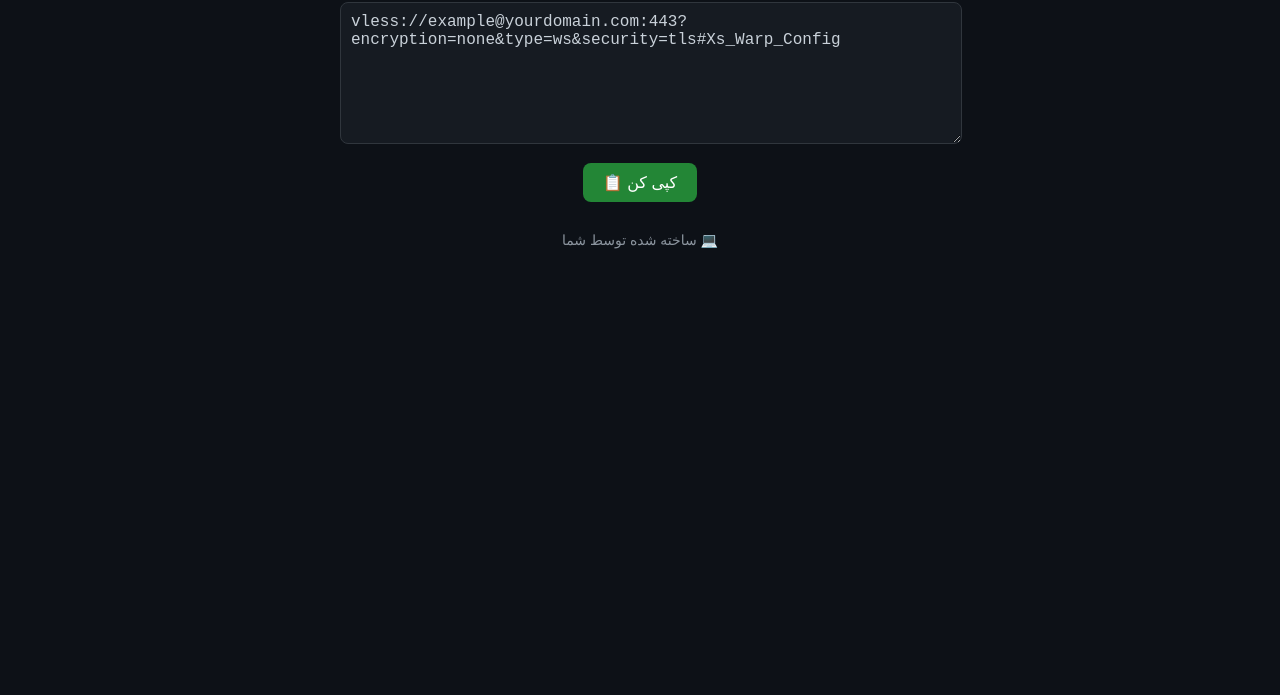
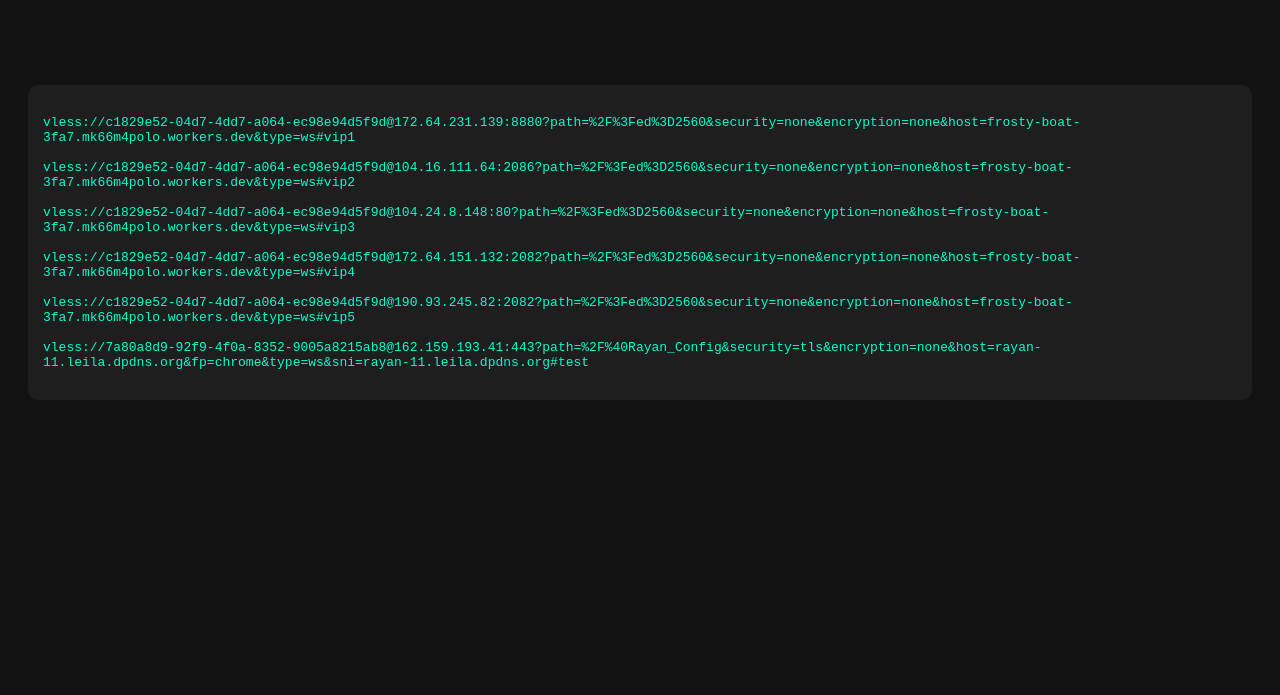
Before and after one commit to mehdi9097f/Netopenbook, a plain HTML site: page index.html in a window 1280 px wide. Shown: the part 105-800 px from the top of the page. Drawn offline with Linux system fonts and the light colour scheme.

Commit message:
Update index.html

```diff
--- a/index.html
+++ b/index.html
@@ -1,77 +1,44 @@
 <!DOCTYPE html>
 <html lang="fa">
 <head>
-  <meta charset="UTF-8" />
-  <meta name="viewport" content="width=device-width, initial-scale=1.0"/>
-  <title>Xs Warp</title>
+  <meta charset="UTF-8">
+  <title>VLESS Configs - VIP</title>
   <style>
     body {
-      background-color: #0d1117;
-      color: #c9d1d9;
-      font-family: sans-serif;
-      text-align: center;
+      background-color: #121212;
+      color: #00ffcc;
+      font-family: monospace;
       padding: 20px;
-    }
-    .container {
-      max-width: 600px;
-      margin: auto;
+      direction: ltr;
+      white-space: pre-wrap;
     }
     h1 {
-      margin-bottom: 20px;
+      text-align: center;
+      color: #ffffff;
     }
-    textarea {
-      width: 100%;
-      height: 120px;
-      background-color: #161b22;
-      color: #c9d1d9;
-      border: 1px solid #30363d;
-      border-radius: 8px;
-      padding: 10px;
-      font-family: monospace;
-      font-size: 16px;
-      margin-bottom: 15px;
-    }
-    button {
-      background-color: #238636;
-      color: white;
-      border: none;
-      padding: 10px 20px;
-      font-size: 16px;
-      border-radius: 8px;
-      cursor: pointer;
-      transition: background 0.3s;
-    }
-    button:hover {
-      background-color: #2ea043;
-    }
-    .footer {
-      margin-top: 30px;
-      font-size: 14px;
-      color: #8b949e;
+    .config {
+      margin-top: 20px;
+      background: #1e1e1e;
+      padding: 15px;
+      border-radius: 10px;
     }
   </style>
 </head>
 <body>
-  <div class="container">
-    <h1>🛰️ Xs Warp</h1>
+  <h1>VLESS کانفیگ‌های VIP</h1>
 
-    <textarea id="config" readonly>
-vless://example@yourdomain.com:443?encryption=none&type=ws&security=tls#Xs_Warp_Config
-    </textarea>
+  <div class="config">
+vless://c1829e52-04d7-4dd7-a064-ec98e94d5f9d@172.64.231.139:8880?path=%2F%3Fed%3D2560&security=none&encryption=none&host=frosty-boat-3fa7.mk66m4polo.workers.dev&type=ws#vip1
 
-    <button onclick="copyConfig()">📋 کپی کن</button>
+vless://c1829e52-04d7-4dd7-a064-ec98e94d5f9d@104.16.111.64:2086?path=%2F%3Fed%3D2560&security=none&encryption=none&host=frosty-boat-3fa7.mk66m4polo.workers.dev&type=ws#vip2
 
-    <p class="footer">ساخته شده توسط شما 💻</p>
+vless://c1829e52-04d7-4dd7-a064-ec98e94d5f9d@104.24.8.148:80?path=%2F%3Fed%3D2560&security=none&encryption=none&host=frosty-boat-3fa7.mk66m4polo.workers.dev&type=ws#vip3
+
+vless://c1829e52-04d7-4dd7-a064-ec98e94d5f9d@172.64.151.132:2082?path=%2F%3Fed%3D2560&security=none&encryption=none&host=frosty-boat-3fa7.mk66m4polo.workers.dev&type=ws#vip4
+
+vless://c1829e52-04d7-4dd7-a064-ec98e94d5f9d@190.93.245.82:2082?path=%2F%3Fed%3D2560&security=none&encryption=none&host=frosty-boat-3fa7.mk66m4polo.workers.dev&type=ws#vip5
+
+vless://7a80a8d9-92f9-4f0a-8352-9005a8215ab8@162.159.193.41:443?path=%2F%40Rayan_Config&security=tls&encryption=none&host=rayan-11.leila.dpdns.org&fp=chrome&type=ws&sni=rayan-11.leila.dpdns.org#test
   </div>
-
-  <script>
-    function copyConfig() {
-      const textarea = document.getElementById("config");
-      textarea.select();
-      textarea.setSelectionRange(0, 99999);
-      document.execCommand("copy");
-      alert("کانفیگ کپی شد!");
-    }
-  </script>
 </body>
-  </html>
+</html>
```
